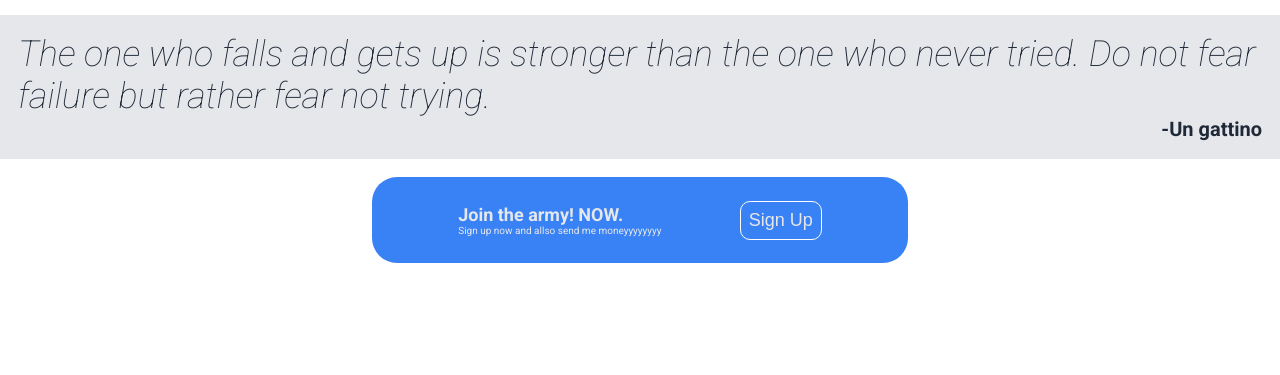
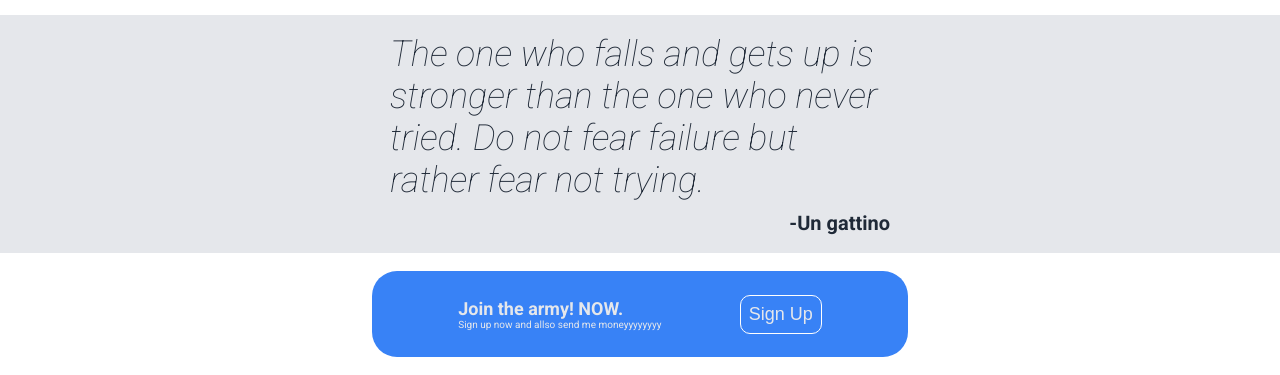
Before and after one commit to DerekW3/Landing-Page, a plain HTML site: page index.html in a window 1280 px wide. Shown: the part 533-908 px from the top of the page. Before the commit the page ends 814 px from the top, so only its background shows below. Drawn offline with Linux system fonts and the light colour scheme.

Commit message:
Refactor: realign the quote name to the right

```diff
--- a/index.html
+++ b/index.html
@@ -56,6 +56,7 @@
 
             </div>
             <div class="section-3">
+                <div class="container-3">
                     <blockquote>
                         <em>
                             The one who falls and gets up is stronger than the one who
@@ -64,6 +65,7 @@
                     </blockquote>
 
                     <span id="name">-Un gattino</span>
+                </div>
             </div>
             <div class="section-4">
 
--- a/styles/styles.css
+++ b/styles/styles.css
@@ -34,6 +34,7 @@ button {
 }
 
 blockquote {
+    max-width: 500px;
     font-size: 36px;
     font-weight: lighter;
     color: #1F2937;
```
